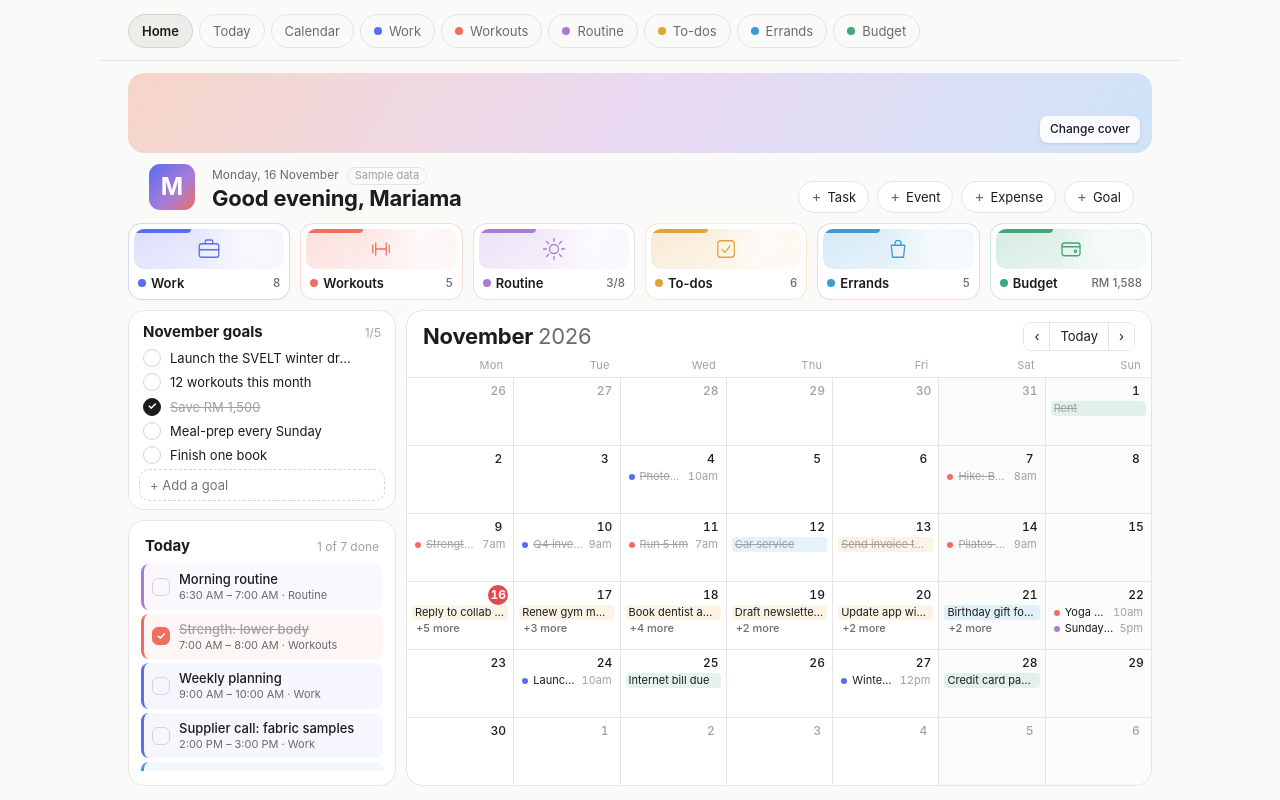
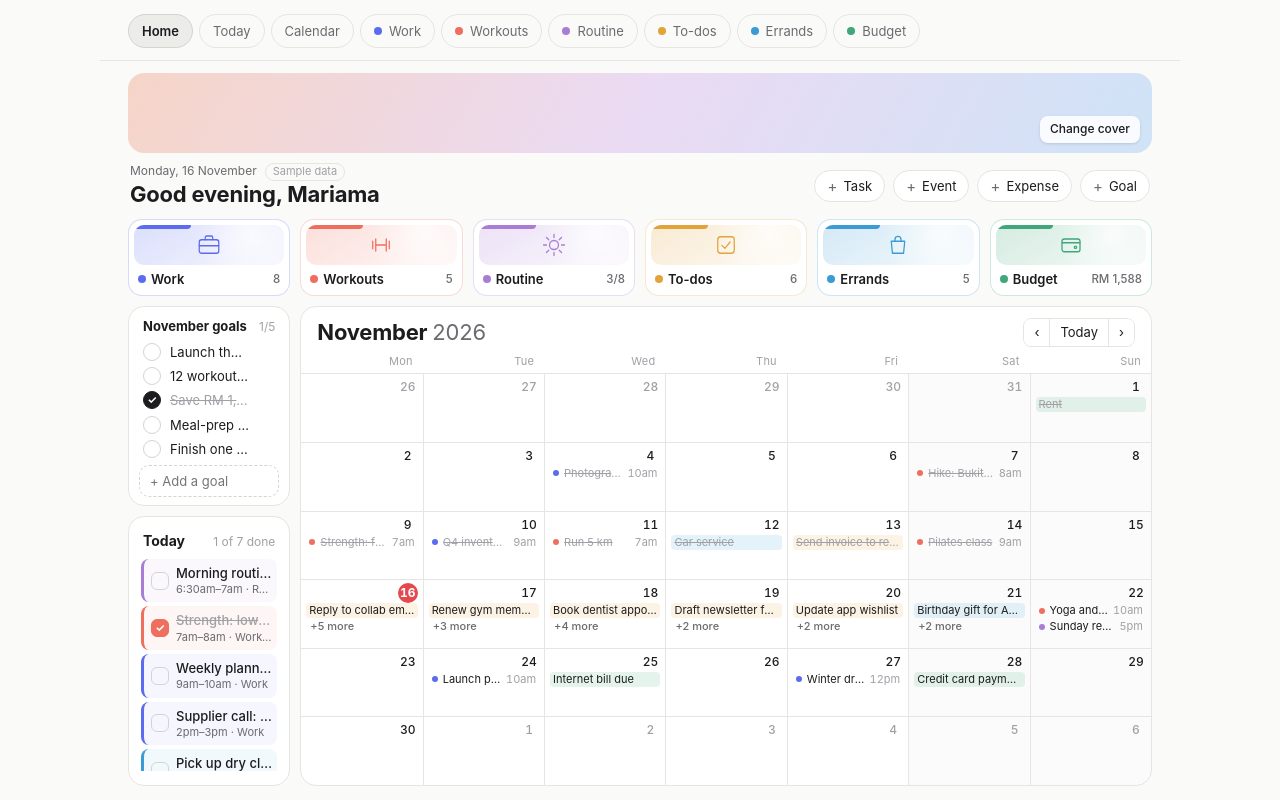
Before and after one commit to mariamasanea-droid/life-hub, a plain HTML site: page index.html in a window 1280 px wide. Drawn offline with Linux system fonts and the light colour scheme.

Commit message:
Desktop Home: drop M badge, left column = first folder column width

```diff
--- a/index.html
+++ b/index.html
@@ -232,7 +232,8 @@ body.deskhome .banner{display:none}
 .dh .cover{margin:0;height:clamp(56px,10vh,104px);border-radius:16px;flex-shrink:0}
 .dh .cover .coverbtn{bottom:10px;padding:5px 10px}
 .dhead{display:flex;align-items:flex-end;gap:14px;padding:0 18px;flex-shrink:0;margin-top:-26px;position:relative}
-.dhead .gtxt{padding-top:30px}
+.dhead{margin-top:0!important;padding:0 2px!important;align-items:center!important}
+.dhead .gtxt{padding-top:0}
 .dhead .icon{margin-top:0;width:52px;height:52px;font-size:24px;border-radius:14px;flex-shrink:0}
 .dhead .gtxt{flex:1;min-width:0;padding-bottom:2px}
 .dhead .eyebrow{font-size:12px}
@@ -296,8 +297,16 @@ body.deskhome .banner{display:none}
 .ev.more{color:var(--text2);font-weight:500;padding-left:4px}
 
 /* v5: goals column */
-.dmain{flex:1;min-height:0;display:grid;grid-template-columns:268px minmax(0,1fr);gap:10px}
-.dmain .dleft{gap:10px}
+.dmain{flex:1;min-height:0;display:grid;grid-template-columns:repeat(6,minmax(0,1fr));gap:10px}
+.dmain .dleft{grid-column:span 1;gap:10px}
+.dmain .dright{grid-column:span 5}
+.dleft .dgc{max-height:52%}
+.dleft .sh .t{font-size:14px;white-space:nowrap}
+.dleft .srow{gap:7px;padding:5px 5px 5px 7px}
+.dleft .srow .st .b{white-space:nowrap;overflow:hidden;text-overflow:ellipsis}
+.dleft .sh{gap:4px;padding:0 2px}
+.dleft .sh .r{flex-shrink:0}
+.dleft .dgc .sh .t{font-size:13px;overflow:hidden;text-overflow:ellipsis}
 .dleft,.dright{display:flex;flex-direction:column;gap:12px;min-height:0;min-width:0}
 .dright .ac{flex:1}
 .dgc{background:var(--card);border:1px solid var(--border);border-radius:16px;padding:10px 10px 8px;display:flex;flex-direction:column;gap:4px;min-height:0;flex:0 1 auto;max-height:42%}
@@ -691,7 +700,7 @@ function vHomeDesk(){
   var pick=S.coverOpen?'<div class="coverpick" data-a="stop2"><div class="label">Presets</div><div class="presets">'+PRESETS.map(function(p){return '<button class="preset'+(COVER.type==="preset"&&COVER.id===p.id?' on':'')+'" data-a="preset" data-v="'+p.id+'" title="'+p.name+'" style="background:'+p.bg.replace(/"/g,"&quot;")+'"></button>'}).join("")+'</div>'+
     '<label class="upl">＋ Upload a photo<input type="file" accept="image/*" id="coverfile"></label><div class="tiny">Photos stay on this device only.</div></div>':'';
   var cover='<div class="cover" style="background:'+coverBg().replace(/"/g,"&quot;")+'"><button class="coverbtn" data-a="coveropen">'+(S.coverOpen?'Done':'Change cover')+'</button>'+pick+'</div>';
-  var head='<div class="dhead"><div class="icon">M</div><div class="gtxt"><div class="eyebrow">Monday, 16 November<span class="samp" title="Made-up example data. Ticks, goals and cover are saved on this device.">Sample data</span></div><div class="h1">'+greet()+', Mariama</div>'+(S.coverNote?'<div class="tiny">'+S.coverNote+'</div>':'')+'</div>'+
+  var head='<div class="dhead"><div class="gtxt"><div class="eyebrow">Monday, 16 November<span class="samp" title="Made-up example data. Ticks, goals and cover are saved on this device.">Sample data</span></div><div class="h1">'+greet()+', Mariama</div>'+(S.coverNote?'<div class="tiny">'+S.coverNote+'</div>':'')+'</div>'+
     '<div class="qa">'+[["task","Task"],["event","Event"],["expense","Expense"],["goal","Goal"]].map(function(q){return '<button class="qb" data-a="qa" data-v="'+q[0]+'"><span class="pl">+</span>'+q[1]+'</button>'}).join("")+'</div></div>';
   var gd=GOALS.filter(function(g){return g.done}).length;
   var goals='<div class="dgc"><div class="sh"><div class="t">November goals</div><div class="r">'+gd+'/'+GOALS.length+'</div></div><div class="gl2">'+GOALS.map(function(g){
@@ -709,7 +718,7 @@ function vHomeDesk(){
     (sd!==TODAY?'<button class="link" style="align-self:flex-start;padding-left:4px" data-a="hday" data-v="'+sd+'">← Back to today</button>':'')+
     '<div class="sl">'+(its.length?its.map(function(i){var c=CAT[i.cat],d=!!S.done[i.id];
       return '<div class="srow'+(d?' done':'')+'" data-a="open" data-id="'+i.id+'" style="border-color:'+c.color+';background:'+tint(c.color,"10")+'">'+check(i.id,c.color)+
-        '<div class="st"><div class="a">'+esc(i.title)+'</div><div class="b">'+(i.start!=null?tr(i):(i.priority?i.priority+' priority':i.amount!=null?rm(i.amount):'Anytime'))+' · '+c.label+'</div></div></div>'}).join(""):'<div class="free" style="padding:4px">Nothing planned.</div>')+'</div></div>';
+        '<div class="st"><div class="a">'+esc(i.title)+'</div><div class="b">'+(i.start!=null?shortT(i.start)+(i.end!=null?'–'+shortT(i.end):''):(i.priority?i.priority+' priority':i.amount!=null?rm(i.amount):'Anytime'))+' · '+c.label+'</div></div></div>'}).join(""):'<div class="free" style="padding:4px">Nothing planned.</div>')+'</div></div>';
   // apple-style month
   var base=new Date(2026,10+S.cm,1),y=base.getFullYear(),m=base.getMonth();
   var off=(base.getDay()+6)%7,days=new Date(y,m+1,0).getDate(),rows=Math.ceil((off+days)/7);
```
